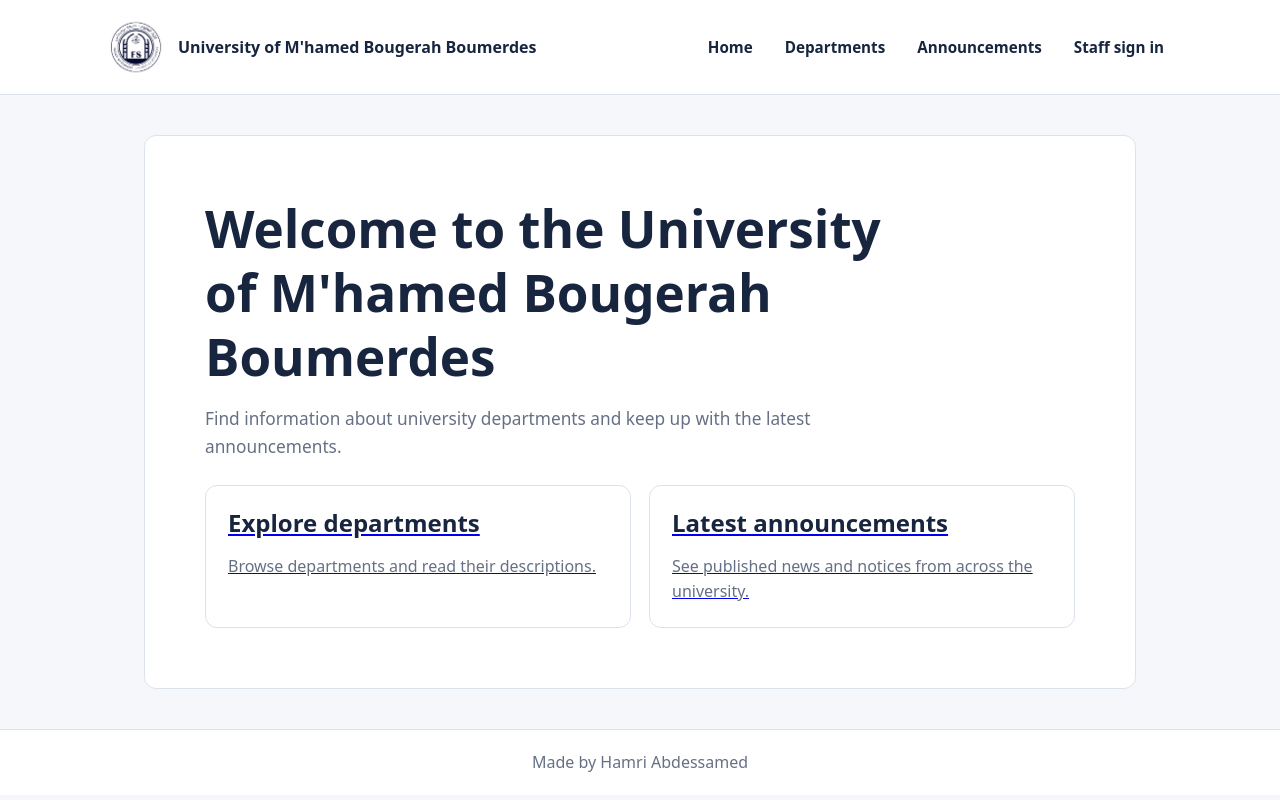
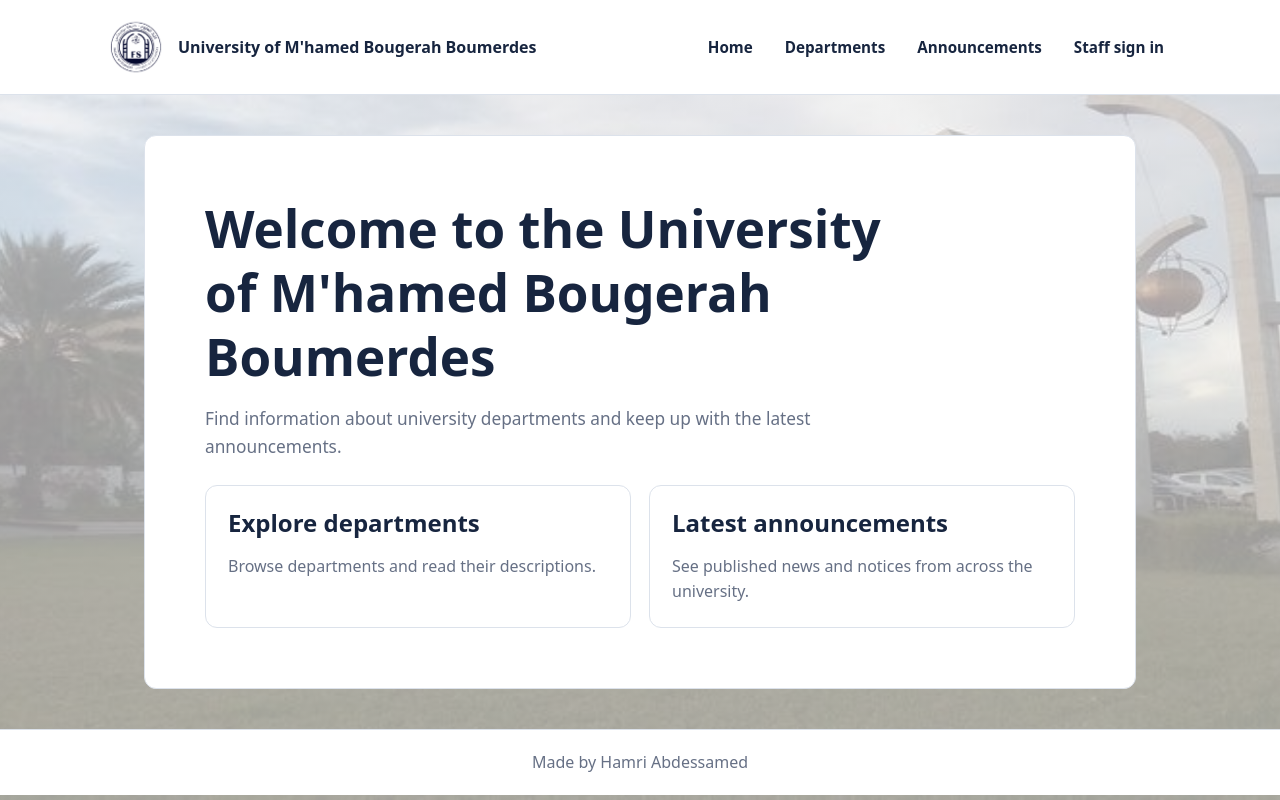
Before and after one commit to Abdessamed-Hamri/UniversityApp, a Django app: page / in a window 1280 px wide. Run offline with Django 5.2, Linux system fonts and the light colour scheme.

Commit message:
fixed styling

```diff
--- a/announcements/static/announcements/css/site.css
+++ b/announcements/static/announcements/css/site.css
@@ -14,7 +14,15 @@
 
 body {
   margin: 0;
-  background: var(--paper);
+  min-height: 100vh;
+  background-color: var(--paper);
+  background-image:
+    linear-gradient(rgba(246, 247, 250, 0.62), rgba(246, 247, 250, 0.62)),
+    url("../img/university.jpg");
+  background-size: cover;
+  background-position: center;
+  background-attachment: fixed;
+  background-repeat: no-repeat;
   color: var(--ink);
   font: 16px/1.6 system-ui, sans-serif;
 }
@@ -95,6 +103,14 @@ h1 {
   border: 1px solid var(--line);
   border-radius: 12px;
   background: #fff;
+  text-decoration: none;
+}
+
+.card:hover,
+.card:focus-within {
+  background: #eef1f7;
+  color: var(--brand);
+  text-decoration: none;
 }
 
 .card:hover {
@@ -136,7 +152,7 @@ h1 {
 
 .card {
   padding: 22px;
-  transition: border-color 0.18s ease;
+  transition: all 0.3s ease;
 }
 
 .card h2 {
```
Also changed, not shown: announcements/templates/announcements/announcements.html (+7 -8 lines).
